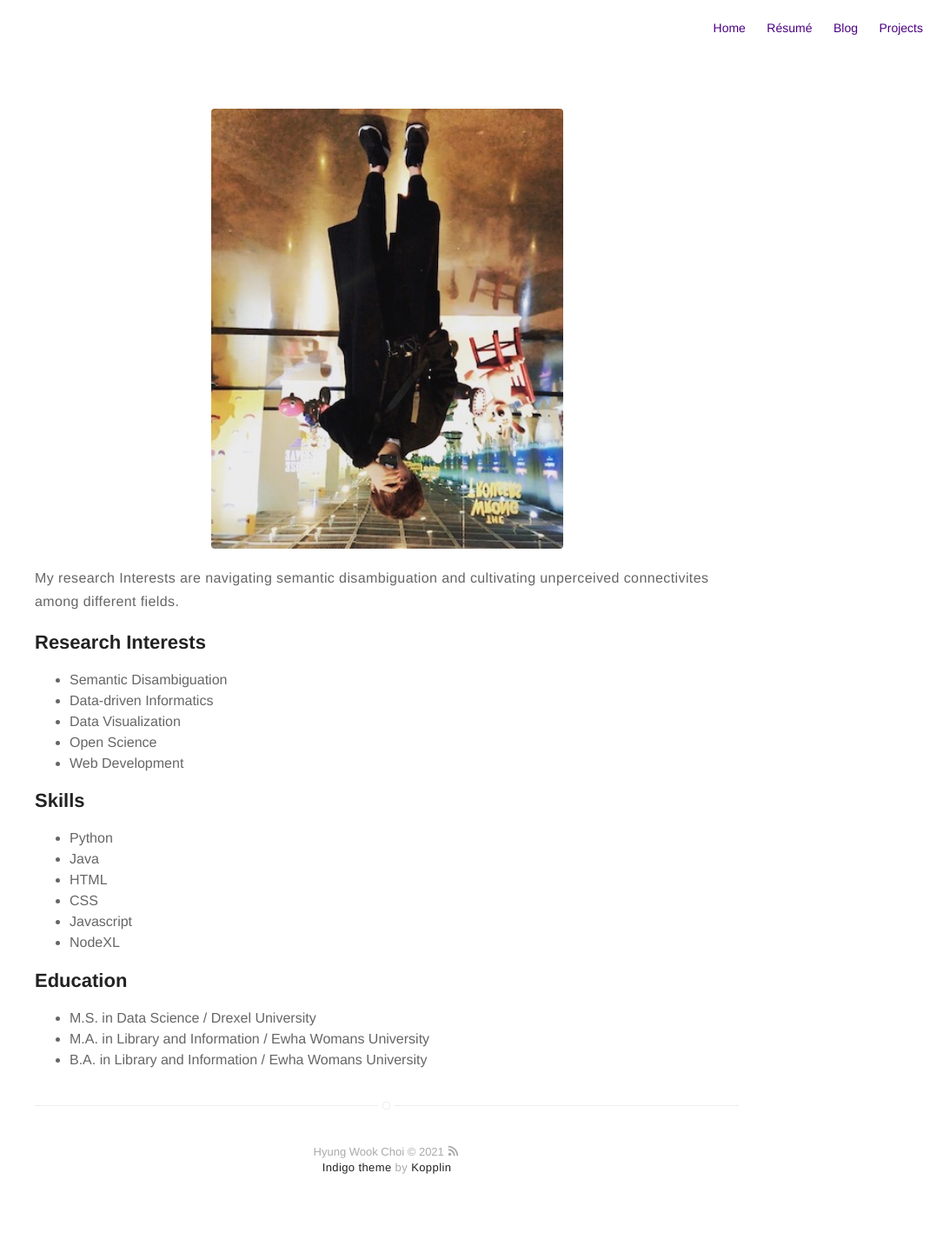
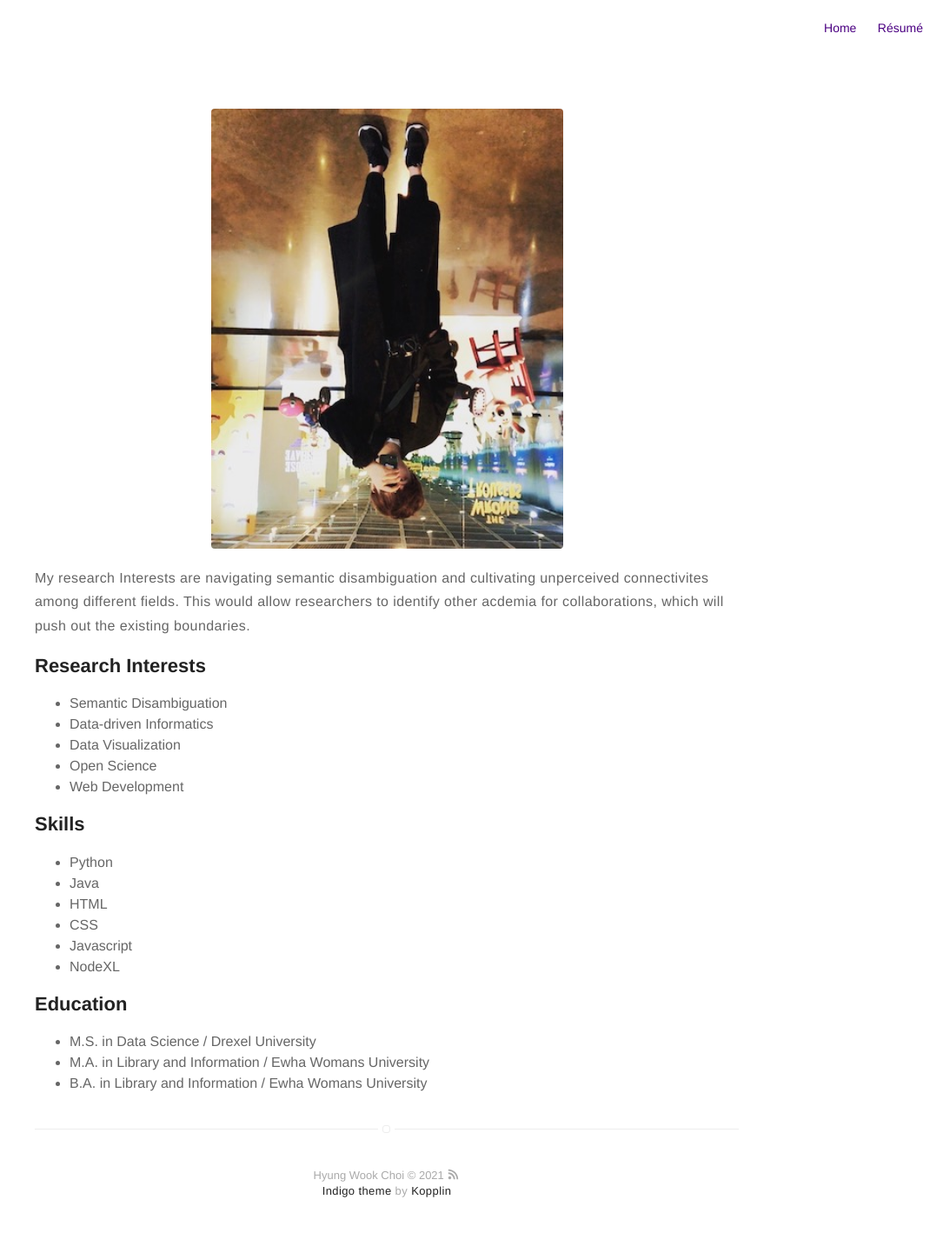
Before and after one commit to choihywook/choihywook.github.io, a Jekyll site: the page built from about.md, in a window 1280 px wide. Shown: the whole page at 87% size, without its empty margins (195-1280 px from the left). Built offline with Jekyll 4.4.1, drawn with Linux system fonts in a browser that asks for light colours; before the commit the page ends 1414 px from its top, so only the background shows below that; part of the change alters nothing that is shown.

Commit message:
update_about

```diff
--- a/_config.yml
+++ b/_config.yml
@@ -71,23 +71,23 @@ width: large
 # paginate_path: "blog/:num/"
 
 # if you don't need projects, comment the *projects* configs below
-projects: true
+projects: false
 
 # if you don't need "about" or "blog", comment them out below
 about: true
-blog: true
+blog: false
 
 # do you want to show the "read time" of the posts?
-read-time: true
+# read-time: true
 
 # do you want to show the "tags" inside the posts?
-show-tags: true
+# show-tags: true
 
 # related posts inside a post?
-related: true
+# related: true
 
 # Display links for next and previous posts for the specified categories
-post-advance-links: [blog]
+# post-advance-links: [blog]
 
 # show author block at the end of a post ?
 show-author: true
--- a/about.md
+++ b/about.md
@@ -4,7 +4,7 @@ layout: page
 ---
 ![Profile Image]({{site.url}}/{{site.picture}})
 
-<p>My research Interests are navigating semantic disambiguation and cultivating unperceived connectivites among different fields. </p>
+<p>My research Interests are navigating semantic disambiguation and cultivating unperceived connectivites among different fields. This would allow researchers to identify other acdemia for collaborations, which will push out the existing boundaries.</p>
 <h2>Research Interests</h2>
 <ul class="skill-list">
   <li>Semantic Disambiguation</li>
```
